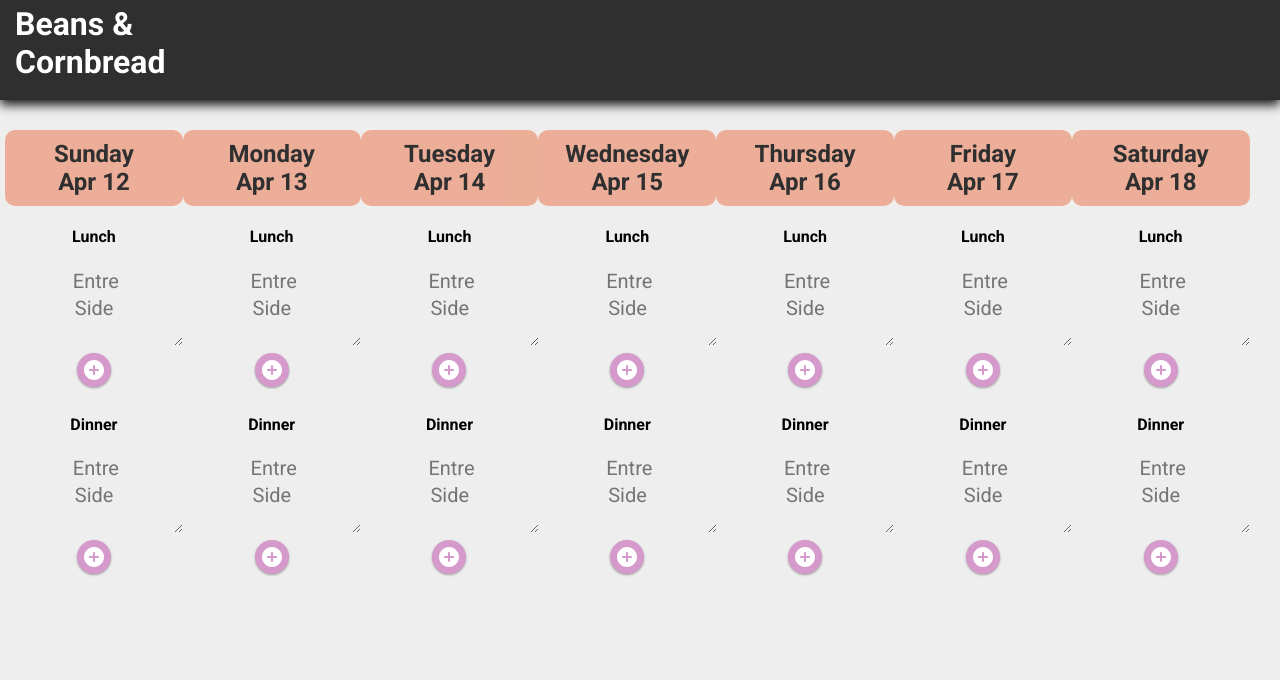
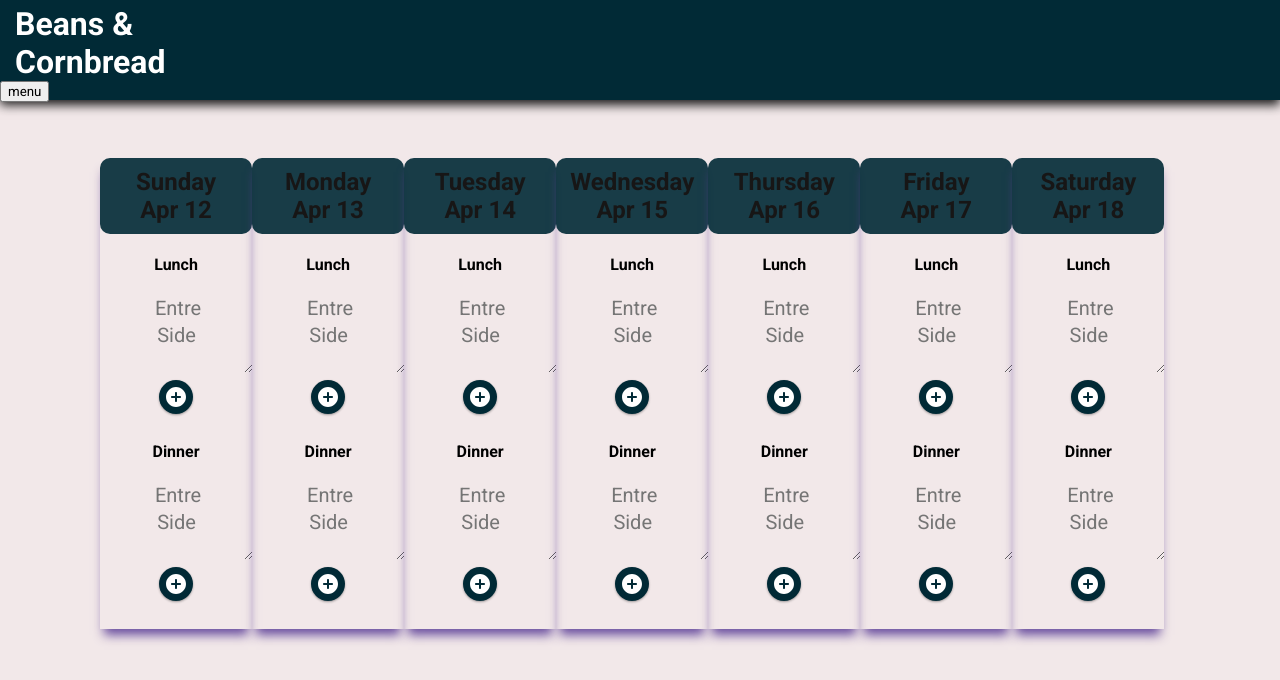
Before and after one commit to CodeSmitty/React-menu-planning, a React (Create React App) app: page / in a window 1280 px wide. Shown: the top 680 px of the page. Built offline with nearby package versions, Linux system fonts and the light colour scheme.

Commit message:
playing with css

```diff
--- a/public/styles.css
+++ b/public/styles.css
@@ -1,10 +1,8 @@
 body {
   margin: 0;
   padding: 0;
-  background-color: #eee;
+  background-color: #F2E8E9;
 }
-
-
 
 .header {
   padding: 0;
@@ -12,7 +10,7 @@ body {
   align-items: top;
   width: 100%;
   height: 100px;
-  background: rgba(0, 0, 0, .8);
+  background-color: #012A36;
   box-sizing: border-box;
   box-shadow: 0px 5px 10px 0px #1a1a1a;
 }
@@ -38,12 +36,5 @@ body {
 }
 
 .copy {
-  color: #fff;
+  color: #0F0A0A;
 }
-
-.container {
-  width: 1270px;
-  margin:auto;
-  padding:0;
-
-}
--- a/src/components/Header.jsx
+++ b/src/components/Header.jsx
@@ -1,6 +1,17 @@
-import React from "react";
+import React, {useState} from "react";
 
-function Header() {
+function Header(props) {
+
+  const [menu, setMenu] = useState(
+    {menu:true}
+  )
+
+  const menuFunction = () =>{
+    menu.menu = false ;
+    console.log(menu)
+  }
+
+
   return (
     <div className="header">
       <h1 className="beans">
@@ -8,6 +19,7 @@ function Header() {
         <br />
         Cornbread
       </h1>
+      <button onClick={menuFunction} type='submit'>menu</button>
     </div>
   );
 }
--- a/src/components/Month/Day/Day.module.css
+++ b/src/components/Month/Day/Day.module.css
@@ -4,46 +4,49 @@
   font-family: "Roboto", Arial, sans-serif;
 }
 
-.Back{
+.Back {
   display: none;
 }
 
-.SubmittedEntre{
+.Menu{
+  display: none;
+}
+
+.SubmittedEntre {
   font-size: 25px;
 }
 
-.SubmittedSide{
+.SubmittedSide {
   font-size: 20px;
   font-weight: 20em;
 }
 
-.OutsideContainer{
-
-	flex: auto;
+.OutsideContainer {
+  width: 90%;
+  margin-left: 100px;
 }
 
 .Sun {
   position: relative;
   float: left;
-  width: 14%;
-  margin: 30px auto 30px auto;
-  background: transparent	;
-	flex:row;
-	border-radius: 10px;
+  width: 13.2%;
+  margin: auto;
+  margin-top: 5%;
+  background: transparent;
+  box-shadow: 0px 10px 10px -4px rgba(90, 60, 150, .9);
   text-align: center;
-
 }
 
-.Dates{
-  background-color: #ec9f83;
-	margin:auto;
-	padding:10px;
+.Dates {
+  background-color: #012A36;
+  margin: auto;
+  padding: 10px;
   border-radius: 10px;
-	opacity: .8;
+  opacity: .9;
 }
 
 input {
-  width:100%;
+  width: 100%;
   border: none;
   background: transparent
 }
@@ -68,12 +71,11 @@ input:focus {
   outline: none;
 }
 
-
-button.SubButton{
+button.SubButton {
   font-size: 1.5rem;
   border: none;
-  width:34px;
-  height:34px;
+  width: 34px;
+  height: 34px;
   color: white;
   position: relative;
   border-radius: 50%;
@@ -83,7 +85,7 @@ button.SubButton{
   transition: color 0.2s ease, background-color 0.2s ease, transform 0.3s ease;
 }
 
- button.SubButton:after{
+button.SubButton:after {
   content: "";
   width: 100%;
   height: 100%;
@@ -97,30 +99,26 @@ button.SubButton{
   outline: none;
 }
 
- button.SubButton:hover:after{
+button.SubButton:hover:after {
   transform: scale(1);
   box-shadow: 10px 0 20px rgba(0, 0, 0, 0.19), 6px 0 6px rgba(0, 0, 0, 0.23);
 }
 
- button.SubButton:hover{
+button.SubButton:hover {
   background-color: transparent;
   transform: rotate(90deg);
   cursor: pointer;
   box-shadow: none;
 }
 
-button.SubButton{
-		background-color: #d59acb;
+button.SubButton {
+  background-color: #012A36;
 }
 
-button.SubButton:hover{
-		color: #d59acb;
+button.SubButton:hover {
+  color: #012A36;
 }
 
- button.SubButton:after{
-		border-color: #d59acb;
+button.SubButton:after {
+  border-color: #012A36;
 }
-
-.Icon{
-
-}
--- a/src/components/Month/Week/Week.js
+++ b/src/components/Month/Week/Week.js
@@ -5,6 +5,8 @@
 import React, { useState } from "react";
 import Day from "../Day/Day";
 import moment from "moment";
+import Header from '../../Header';
+import classes from '../Day/Day.module.css';
 
 const Week = props => {
   const [meals, addMeal] = useState([]);
@@ -20,7 +22,7 @@ const Week = props => {
 
 
   return (
-    <div>
+    <div >
       <div className="container">
         {week.map((day, i) => {
           // ex: Sunday, Monday, Tuesday...
```
Lines whose indentation alone changed are shown as unchanged.
